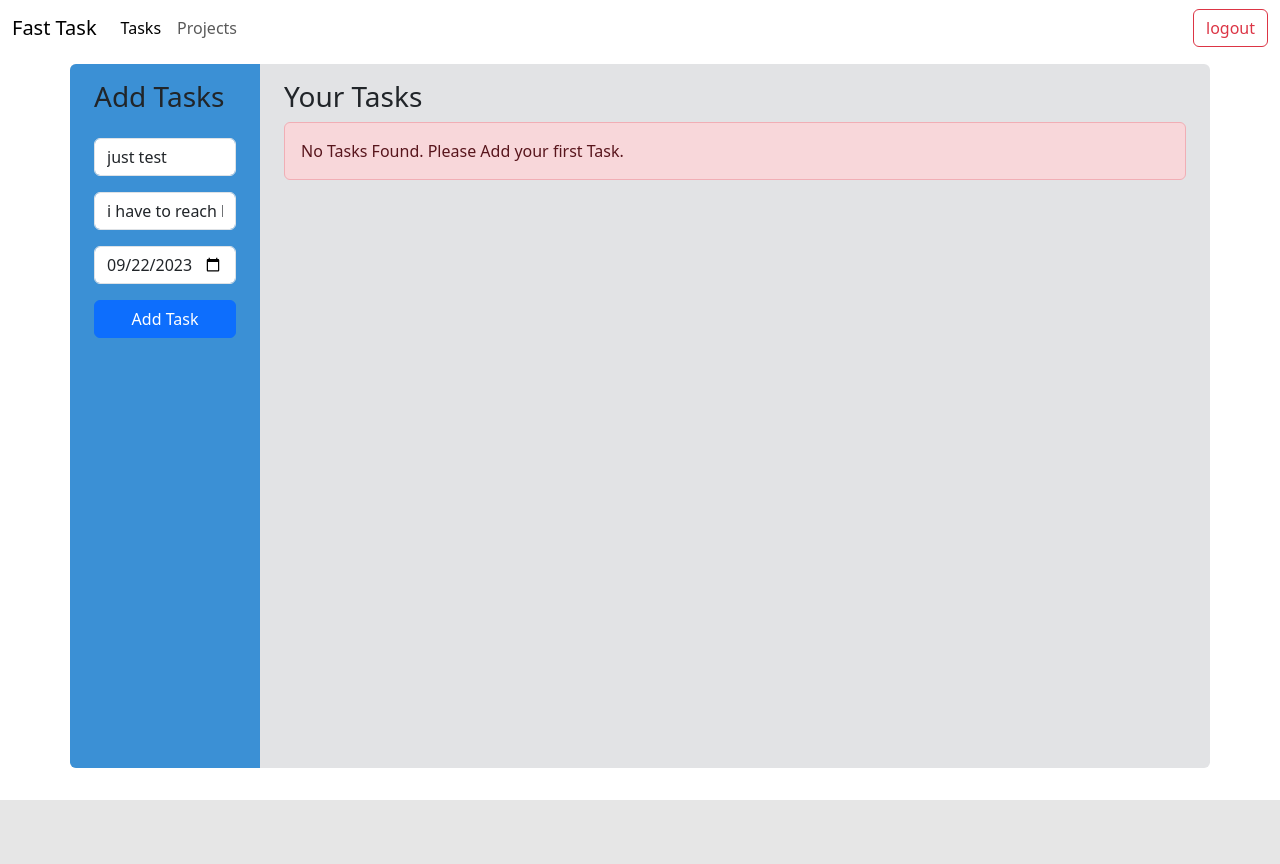
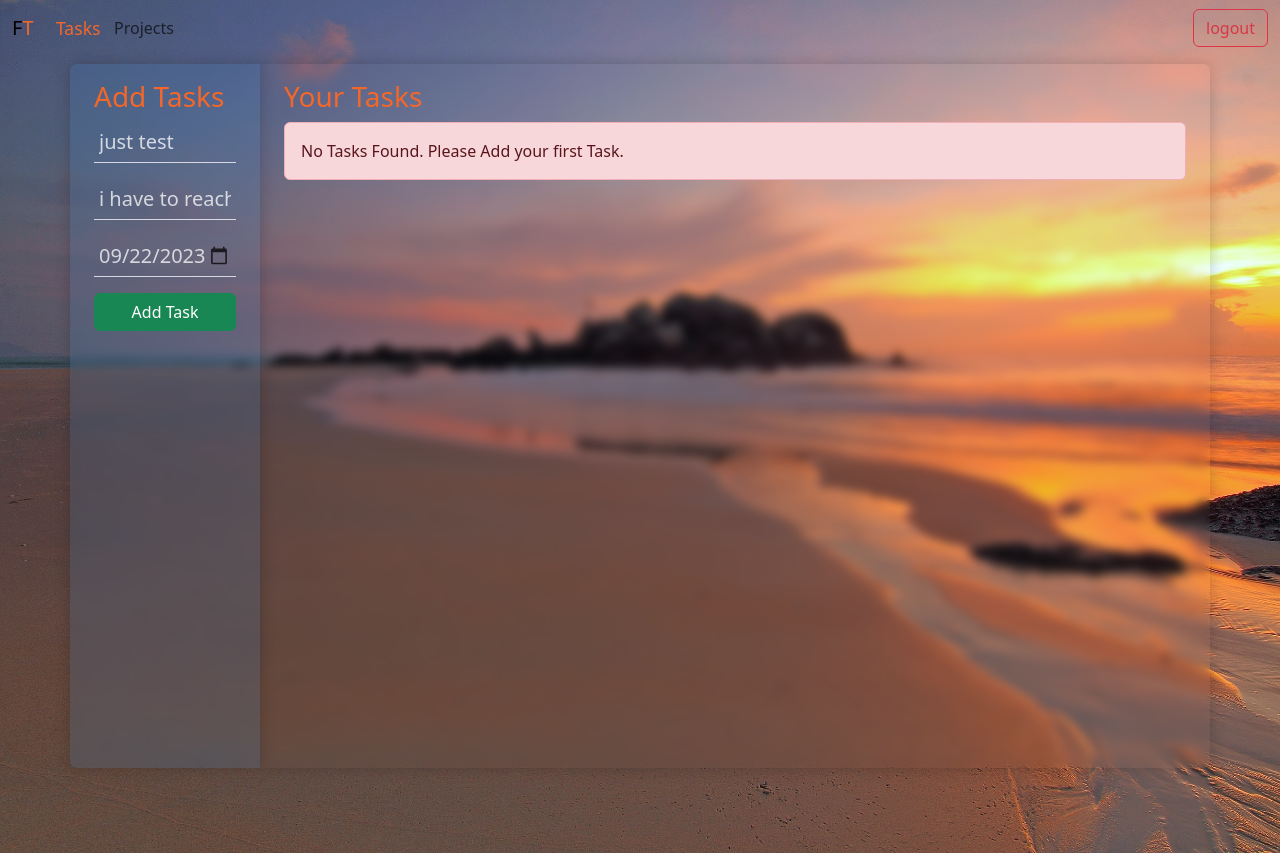
Before and after one commit to cybertron15/FastTask, a Flask app: page / in a window 1280 px wide. Before the commit the page ends 800 px from the top, so only its background shows below. Run offline with Flask 3, Linux system fonts and the light colour scheme; the visitor is signed in with stand-in values (Sample User, id 1); data that the repository does not hold is empty.

Commit message:
updated background and changed color theme for index

```diff
--- a/static/style.css
+++ b/static/style.css
@@ -1,38 +1,107 @@
-.icon{
+body{
+    background-image: url(/static/bg2.jpg);
+    background-repeat: no-repeat;
+    background-size: cover;
+}
+.icon {
     width: 70px;
     height: 70px;
 }
 
-.icon-box:hover{
+.active{
+    color: rgba(243, 103, 42, 1) !important;
+    transform: scale(1.1);
+}
+
+.icon-box:hover {
     transform: scale(1.01);
     cursor: pointer;
+    font-weight: 400;
 }
 
-.icon-box:active{
+.icon-box:active {
     transform: scale(0.99);
     box-shadow: 0px 4px 4px 0px rgba(0, 0, 0, 0.2);
 }
 
-.small-img{
+.small-img {
     width: 20px;
     height: 20px;
 }
 
-.small-img:hover{
+.small-img:hover {
     transform: scale(1.1);
     cursor: pointer;
 }
 
-.small-img:active{
+.small-img:active {
     transform: scale(0.99);
     filter: drop-shadow(0px 5px 10px rgba(35, 38, 42, 0.4));
 }
 
-.project_icon{
+.project_icon {
     width: 20px;
     height: 20px;
 }
 
-.theme-color-1{
-    background-color: rgb(59, 144, 213);
+.theme-color-1 {
+    background-color: rgb(59, 144, 213, .15);
 }
+
+.theme-color-2 {
+    background-color: rgba(238, 117, 37, 0);
+    border: none;
+}
+
+.theme-color-3 {
+    background-color: rgba(58, 61, 64, 0.15);
+}
+
+.theme-title-4{
+    color : rgba(243, 103, 42, 1);
+}
+
+.glass-effect {
+    box-shadow: 0 0 1rem 0 rgba(0, 0, 0, .2);
+    /* background-color: rgba(255, 255, 255, .15); */
+    backdrop-filter: blur(5px);
+}
+
+.bg-vid{
+    position: absolute;
+    z-index: -1;
+    right: 0;
+    bottom: 0;
+}
+
+/* Custom CSS to style the input as a white underline */
+.underline-input {
+    border: none;
+    border-bottom: 1px solid #fff; /* White underline */
+    border-radius: 0;
+    background-color: transparent; /* Transparent background */
+    padding: 5px; /* Add some padding for spacing */
+    font-size: 20px; /* Increase the font size */
+    color: #fff; /* Text color */
+    outline: none; /* Remove the default input focus outline */
+
+}
+
+.underline-input::placeholder{
+    font-size: 20px; /* Increase the font size */
+    color: #fff;
+}
+
+@media (min-aspect-ratio: 16/9){
+    .bg-vid{
+        width: 100%;
+        height: auto;
+    }
+}
+
+@media (max-aspect-ratio: 16/9){
+    .bg-vid{
+        width: auto;
+        height: 100%;
+    }
+}
--- a/templates/base.html
+++ b/templates/base.html
@@ -29,13 +29,13 @@
       </div>
     </div>
     {% block nav %}
-    <nav class="navbar navbar-expand-lg text-light">
+    <nav class="navbar navbar-expand-lg">
       <div class="container-fluid">
-        <a class="navbar-brand" href="/">Fast Task</a>
+        <a class="navbar-brand" href="/">F<span style="color: rgba(243, 103, 42, 1);">T</span> </a>
         <div class="collapse navbar-collapse" id="navbarSupportedContent">
           <ul class="navbar-nav me-auto mb-2 mb-lg-0">
             <li class="nav-item">
-              <a class="nav-link {% block task_active %}{% endblock task_active %}" aria-current="page"
+              <a class="nav-link text-light {% block task_active %}{% endblock task_active %}" aria-current="page"
                 href="/">Tasks</a>
             </li>
             <li class="nav-item">
--- a/templates/index.html
+++ b/templates/index.html
@@ -1,48 +1,55 @@
 {% extends 'base.html' %}
 {% block task_active %}active{% endblock task_active %}
 {% block body %}
-<div class="container bg-secondary-subtle rounded-2 mt-2" style="height: 88%;">
-	<div class="row h-100 overflow-auto">
-		<div class="col col-2 theme-color-1 rounded-start-2">
+<div class="h-100">
+
+
+<div class="container rounded-2 mt-2 glass-effect" style="height: 88%;">
+	<!-- <div class="row h-100 overflow-auto rounded-2" style="background-color: rgb(209, 228, 234);"> -->
+	<div class="row h-100 overflow-auto rounded-2">
+		<div class="col col-lg-2 col-xl-2 theme-color-1 rounded-start-2 glass-effect">
 			<div class="container">
-				<h3 class="mt-3 mb-4">Add Tasks</h3>
+				<h3 class="mt-3" style="color: rgba(243, 103, 42, 1);">Add Tasks</h3>
 				<form action="/add" method="POST">
 					<div class="mb-3">
-						<!-- <label for="task" class="form-label">Task</label> -->
-						<input type="text" class="form-control" name="task" id="task" placeholder="Task" value="just test" required>
+						<input type="text" class="underline-input w-100 opacity-75" name="task" id="task" placeholder="Task"
+							value="just test" required>
 					</div>
 					<div class="mb-3">
-						<!-- <label for="decs" class="form-label">Description</label> -->
-						<input type="text" class="form-control" name="decs" id="decs" placeholder="Description" value="i have to reach home early today i have to reach home early today" required>
+						<input type="text" class="underline-input w-100 opacity-75" name="decs" id="decs"
+							placeholder="Description"
+							value="i have to reach home early today i have to reach home early today" required>
 					</div>
 					<div class="mb-3">
-						<!-- <label for="dueDate" class="form-label">Due Date</label> -->
-						<input type="date" class="form-control" name="dueDate" id="dueDate" placeholder="Due Date" required>
+						<input type="date" class="underline-input w-100 opacity-75" name="dueDate" id="dueDate"
+							placeholder="Due Date" required>
 					</div>
-					<button type="submit" class="btn btn-primary w-100">Add Task</button>
+					<button type="submit" class="btn btn-success w-100">Add Task</button>
 				</form>
 			</div>
 		</div>
-		<div class="col">
+		<div class="col col-lg-10 col-xl-10">
 			<div class="container">
-				<h3 class="mt-3">Your Tasks</h3>
+				<h3 class="mt-3" style="color: rgba(243, 103, 42, 1);">Your Tasks</h3>
 				{% if tasks|length == 0 %}
 				<div class="alert alert-danger" role="alert">
 					No Tasks Found. Please Add your first Task.
 				</div>
 				{% else %}
-				<table class="table table-striped table-hover table-bordered">
+				<div class="overflow-x-auto">
+					<table class="table table-striped table-hover table-bordered custom-table opacity-75"
+						style="min-width: 800px;">
 						<thead class="table-primary">
-						<tr>
-							<th scope="col">SrNo</th>
+							<tr class="opacity-100">
+								<th scope="col" style="width: 30px;">SrNo</th>
 								<th scope="col" style="width: 100px;">Task</th>
-							<th scope="col">Desc</th>
+								<th scope="col" >Desc</th>
 								<th scope="col" style="width: 120px;">Date Created</th>
 								<th scope="col" style="width: 100px;">Due Date</th>
 								<th scope="col" style="width: 170px;">Actions</th>
 							</tr>
 						</thead>
-					<tbody>
+						<tbody class="opacity-100 text-opacity-100 overflow-x-auto">
 							{% for task in tasks %}
 							<tr class="">
 								<th scope="row">{{loop.index}}</th>
@@ -52,7 +59,7 @@
 								<td class="{{task.color}}">{{task.due_date}}</td>
 								<td>
 									<a href="/update/{{task.id}}"><button type="button"
-										class="btn btn-outline-warning btn-sm">Update</button></a>
+											class="btn btn-outline-primary btn-sm">Update</button></a>
 									<a href="/delete/{{task.id}}"><button type="button"
 											class="btn btn-outline-success btn-sm">Completed</button></a>
 								</td>
@@ -60,11 +67,18 @@
 							{% endfor %}
 						</tbody>
 					</table>
+				</div>
 				{% endif %}
 
 			</div>
 		</div>
 	</div>
+</div>
+
+
+<!-- <div class="container rounded-2 mt-2 glass-effect" style="height: 88%;">
+</div> -->
+
 <script>
 	const today = new Date();
 	today.setDate(today.getDate() + 5);  // Adding 5 days to today's date
```
Also changed, not shown: static/bg2.jpg (added), static/brand3.png (added). Lines whose indentation alone changed are shown as unchanged.
